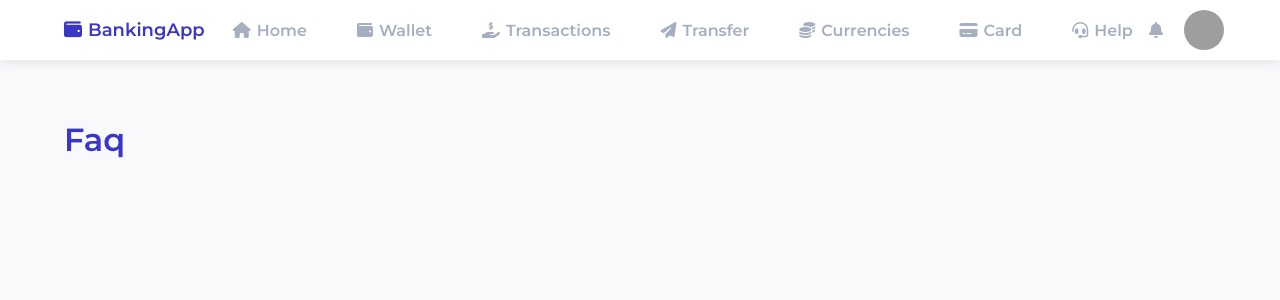
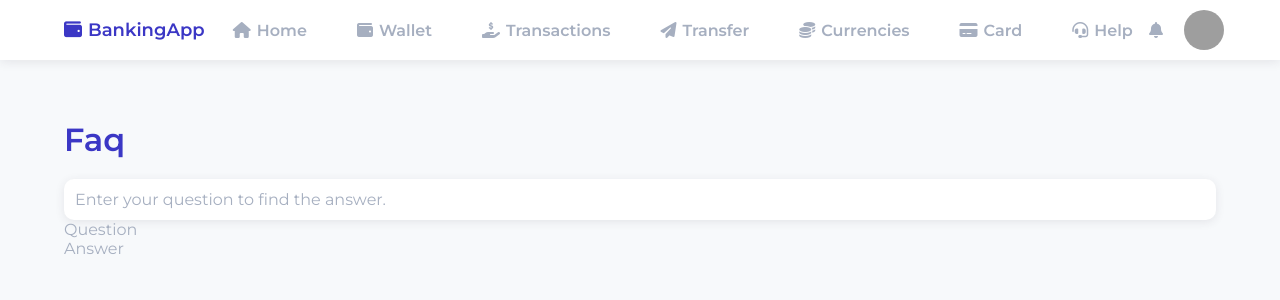
Before and after one commit to MiloszBaranskiDev/BankingApp, a React (Create React App) app: page /faq in a window 1280 px wide. Shown: the top 300 px of the page. Built offline with nearby package versions, Linux system fonts and the light colour scheme; grey boxes are pictures that could not be loaded.

Commit message:
coding Faq view

```diff
--- /dev/null
+++ b/src/elements/Faq/AccordionItem.tsx
@@ -0,0 +1,16 @@
+import { useState } from "react";
+import Question from "elements/Faq/Question";
+import Answer from "elements/Faq/Answer";
+
+const AccordionItem: React.FC = () => {
+  const [open, setOpen] = useState<boolean>(false);
+
+  return (
+    <li>
+      <Question open={open} setOpen={setOpen} />
+      <Answer />
+    </li>
+  );
+};
+
+export default AccordionItem;
--- /dev/null
+++ b/src/elements/Faq/Answer.tsx
@@ -0,0 +1,9 @@
+import styled from "styled-components";
+
+const StyledAnswer = styled.p``;
+
+const Answer: React.FC = () => {
+  return <StyledAnswer>Answer</StyledAnswer>;
+};
+
+export default Answer;
--- /dev/null
+++ b/src/elements/Faq/Question.tsx
@@ -0,0 +1,21 @@
+import styled from "styled-components";
+
+interface Props {
+  open: boolean;
+  setOpen: (arg0: boolean) => void;
+}
+
+const StyledQuestion = styled.a`
+  user-select: none;
+  cursor: pointer;
+`;
+
+const Question: React.FC<Props> = ({ open, setOpen }) => {
+  return (
+    <StyledQuestion onClick={() => setOpen(!open)} role="button">
+      Question
+    </StyledQuestion>
+  );
+};
+
+export default Question;
--- /dev/null
+++ b/src/parts/Faq/Accordion.tsx
@@ -0,0 +1,11 @@
+import AccordionItem from "elements/Faq/AccordionItem";
+
+const Accordion: React.FC = () => {
+  return (
+    <ul>
+      <AccordionItem />
+    </ul>
+  );
+};
+
+export default Accordion;
--- a/src/parts/Transfer/Form.tsx
+++ b/src/parts/Transfer/Form.tsx
@@ -79,11 +79,11 @@ const Form: React.FC = () => {
         {}
       );
 
+    // check if field is not empty
     Object.entries(values).forEach(([key, value]) => {
       const field: HTMLElement | null = document.getElementById(
         `${key.toLowerCase()}`
       );
-
       if (value.length === 0) {
         field?.classList.add("field-error");
       } else {
@@ -91,10 +91,11 @@ const Form: React.FC = () => {
       }
     });
 
+    // clear values
     const target: HTMLFormElement = e.target as HTMLFormElement;
     const children: NodeListOf<ChildNode> = target.childNodes;
-    children.forEach((child: any) => {
-      const field = child.childNodes[1];
+    children.forEach((child: ChildNode) => {
+      const field = child.childNodes[1] as HTMLInputElement | HTMLSelectElement;
       if (field?.nodeName === "INPUT" || field?.nodeName === "SELECT") {
         field.value = "";
       }
@@ -112,7 +113,9 @@ const Form: React.FC = () => {
             <StyledInput type={field.type} id={field.label.toLowerCase()} />
           ) : (
             <StyledSelect id={field.label.toLowerCase()}>
-              <option value="test">test</option>
+              <option value="PLN">{"PLN (balance: 200zł)"}</option>
+              <option value="EUR">{"EUR (balance: 35€)"}</option>
+              <option value="USD">{"USD (balance: 40$)"}</option>
             </StyledSelect>
           )}
         </div>
--- a/src/views/Faq.tsx
+++ b/src/views/Faq.tsx
@@ -1,9 +1,24 @@
+import { useState, useEffect } from "react";
 import StyledPageTitle from "elements/layout/StyledPageTitle";
+import StyledInput from "elements/layout/StyledInput";
+import Accordion from "parts/Faq/Accordion";
 
 const Faq: React.FC = () => {
+  const [inputValue, setInputValue] = useState<string>();
+
+  useEffect(() => {
+    // console.log(inputValue);
+  }, [inputValue]);
+
   return (
     <>
       <StyledPageTitle>Faq</StyledPageTitle>
+      <StyledInput
+        onChange={(e) => setInputValue(e.target.value)}
+        type="text"
+        placeholder="Enter your question to find the answer."
+      />
+      <Accordion />
     </>
   );
 };
```
